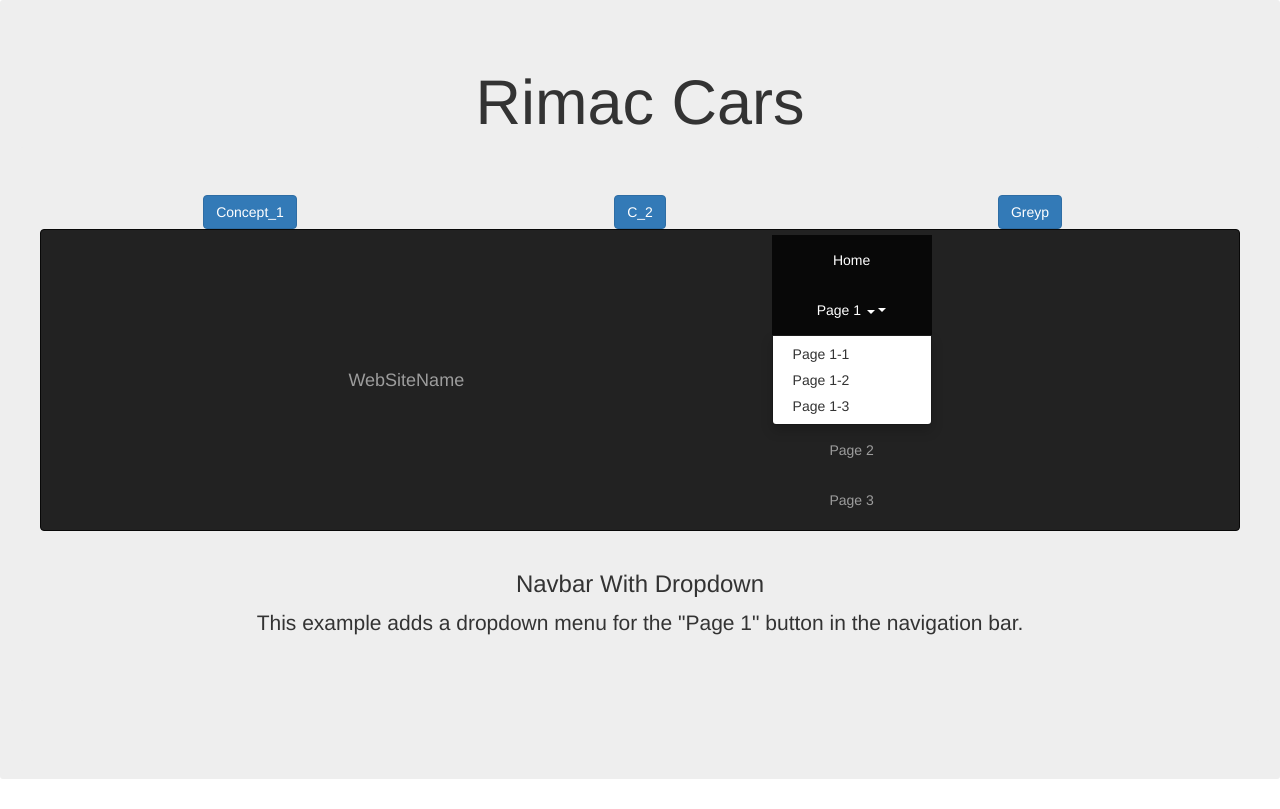
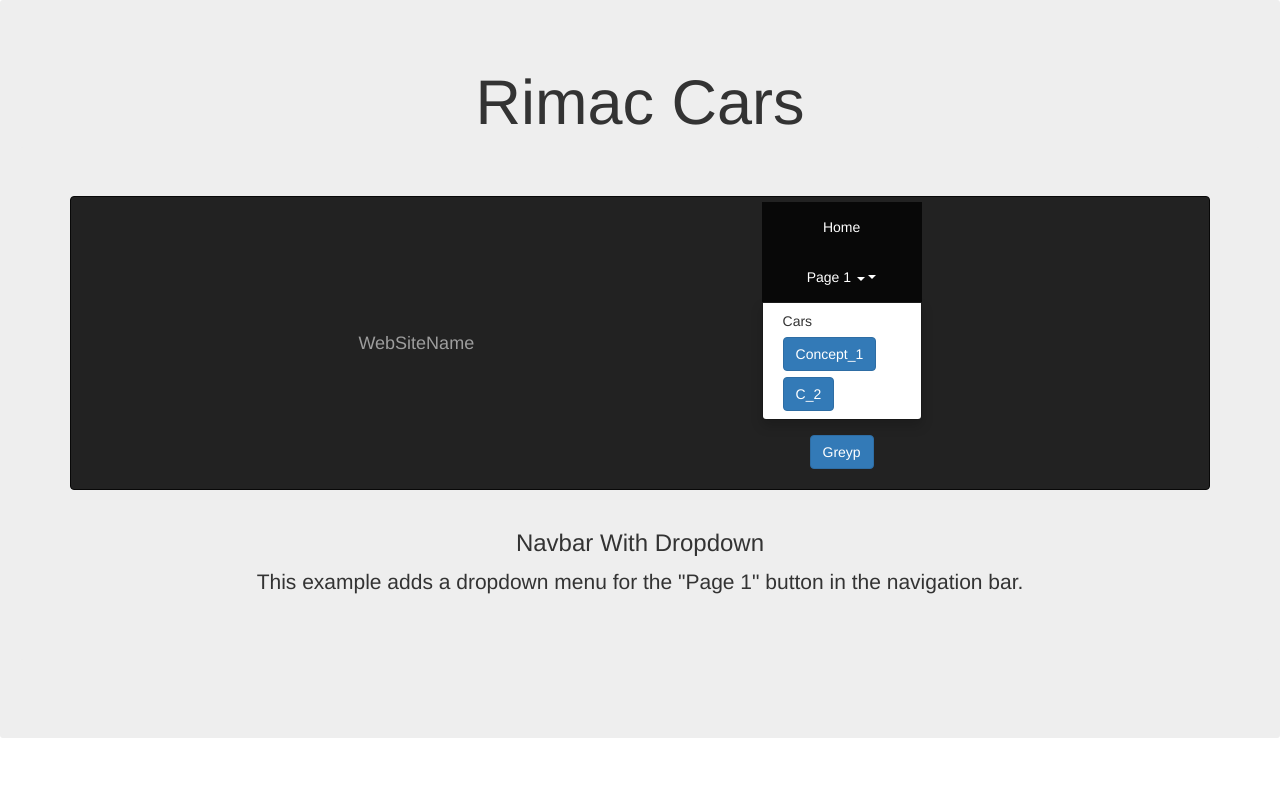
Before and after one commit to Zdravko111/Zdravko111.github.io, a plain HTML site: page index.html in a window 1280 px wide. Both pictures are taken after a click on the link "Page 1". Drawn offline with nearby package versions, Linux system fonts and the light colour scheme.

Commit message:
Update index.html

```diff
--- a/index.html
+++ b/index.html
@@ -30,16 +30,9 @@
 
 <div class="container">
   <div class="row">
-    <div class="col-sm-4">
-     <button type="button" class="btn btn-primary">Concept_1</button>
-    </div>
+
     <div class="col-sm-4">
 
-       <button type="button" class="btn btn-primary">C_2</button>
-    </div>
-    <div class="col-sm-4">
-       <button type="button" class="btn btn-primary">Greyp</button>
-    </div>
   </div>
 </div>
 
@@ -52,14 +45,12 @@
       <li class="active"><a href="#">Home</a></li>
       <li class="dropdown"><a class="dropdown-toggle" data-toggle="dropdown" href="#">Page 1 <span class="caret"></span></a>
         <ul class="dropdown-menu">
-          <li><a href="#">Page 1-1</a></li>
-          <li><a href="#">Page 1-2</a></li>
-          <li><a href="#">Page 1-3</a></li>
+          <li><a href="#">Cars</a></li>
+          <li><a href="#"><button type="button" class="btn btn-primary">Concept_1</button></a></li>
+          <li><a href="#"><button type="button" class="btn btn-primary">C_2</button></a></li>
         </ul>
-      </li>
-      <li><a href="#">Page 2</a></li>
-      <li><a href="#">Page 3</a></li>
-    </ul>
+             <li><a href="#"> <button type="button" class="btn btn-primary">Greyp</button>
+    </div></a></li>
   </div>
 </nav>
 
```
